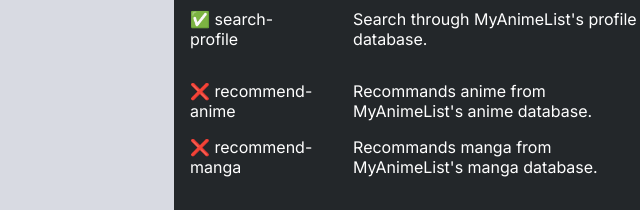
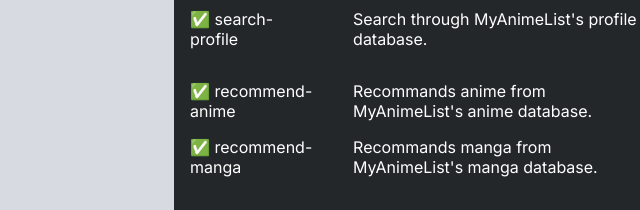
Before and after one commit to dracoishere/myanimebot, a plain HTML site: page index.html in a window 1280 px wide. Shown: the part 737-947 px from the top of the page, 226-866 px from the left. Drawn offline with Linux system fonts and the light colour scheme.

Commit message:
update commands status

```diff
--- a/index.html
+++ b/index.html
@@ -56,11 +56,11 @@
                 </tbody>
                 <tr>
                     <tr>
-                        <td>❌ recommend-anime</td>
+                        <td>✅ recommend-anime</td>
                         <td>Recommands anime from MyAnimeList's anime database.</td>
                     </tr>
                     <tr>
-                        <td>❌ recommend-manga</td>
+                        <td>✅ recommend-manga</td>
                         <td>Recommands manga from MyAnimeList's manga database.</td>
                     </tr>
                 </tbody>
```
